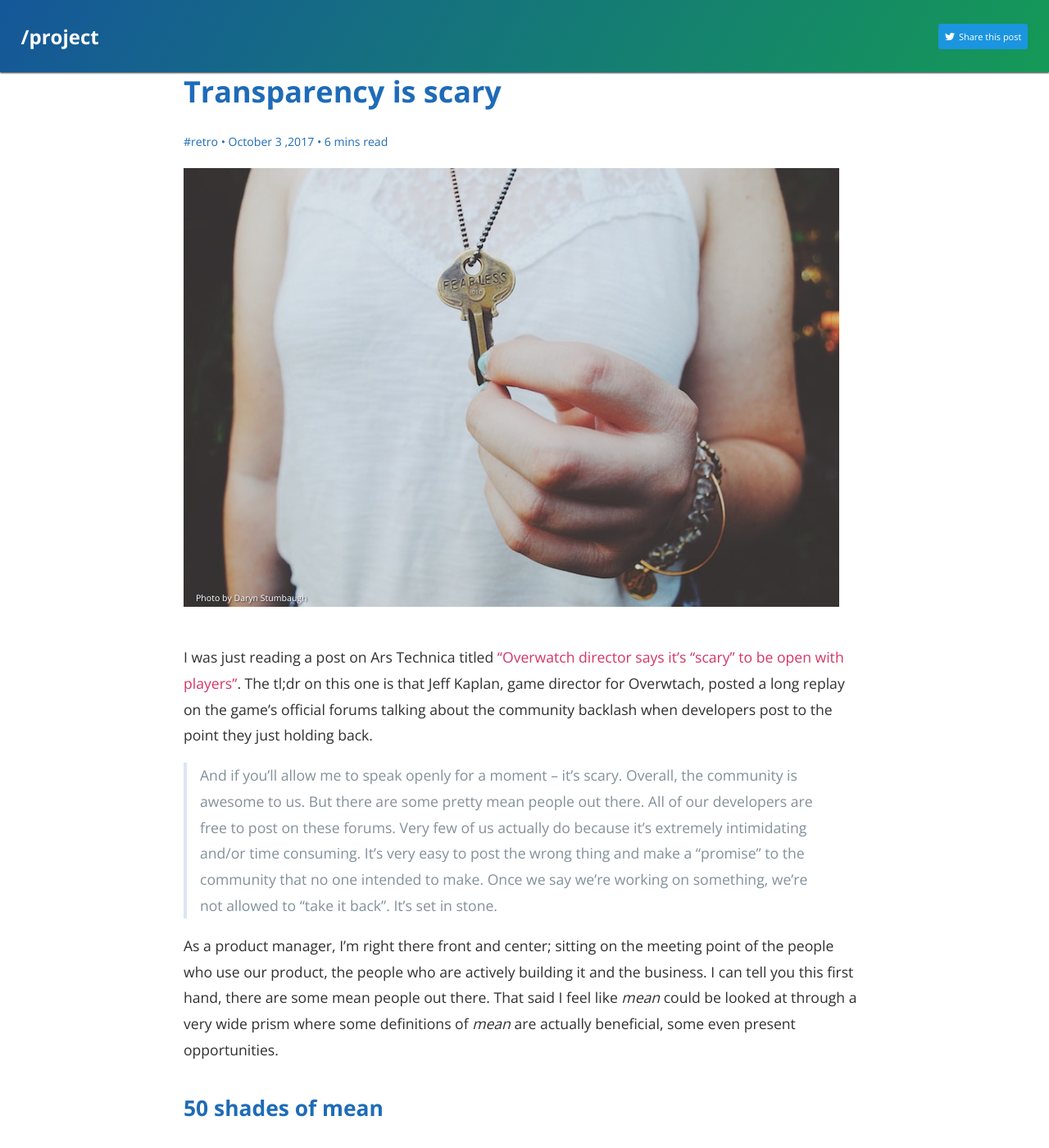
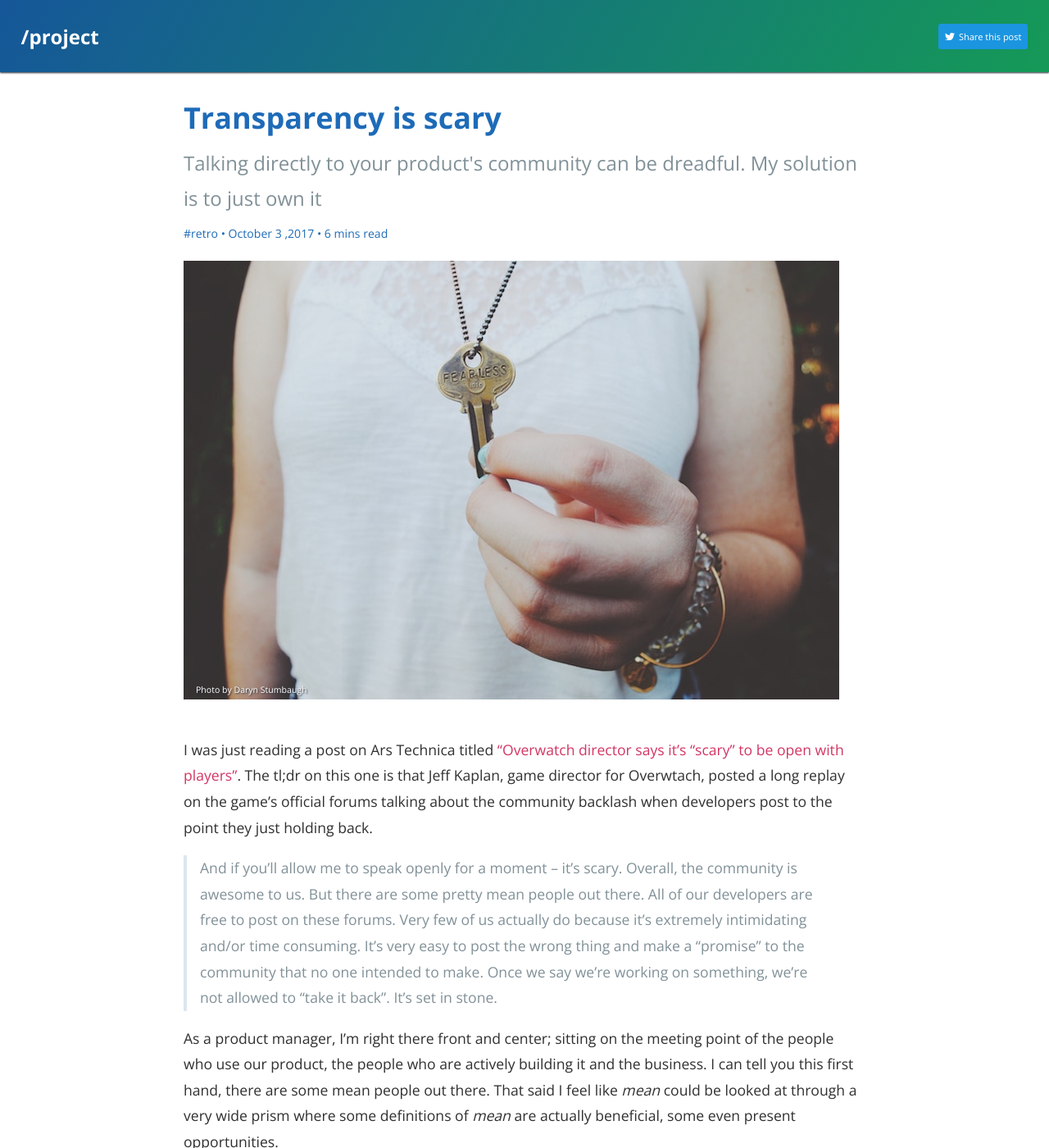
Before and after one commit to omerkaplan/project, a Jekyll site: the page built from _posts/2017-10-03-transparency-is-scary.md, in a window 1280 px wide and 1400 px high. Shown: the whole window at 82% size. Built offline with Jekyll 4.4.1, drawn with Linux system fonts in a browser that asks for light colours; nearby versions of some CDN libraries.

Commit message:
adding subtitiles, fixed bugs on main.js

```diff
--- a/_includes/post_detail.html
+++ b/_includes/post_detail.html
@@ -6,6 +6,7 @@
     <a href="{{ site.baseurl }}{{ post.url }}">{{ post.title }}</a>
 {% endif %}
 </h1>
+<h2 class ="entry-subtitle"> {{post.subtitle}}</h2>
 <div class="post-attribution">#{{ post.categories }} &#8226 {{ post.date | date: "%B %-d ,%Y" }} &#8226 {% assign words = content | number_of_words %}
 {% if words < 360 %}
 1 min read
--- a/_layouts/post.html
+++ b/_layouts/post.html
@@ -11,6 +11,7 @@
 
     <section class="main-content">
     <h1 class="entry-title">{{ page.title }}</h1>
+    <h2 class ="entry-subtitle"> {{page.subtitle}}</h2>
     <div class="post-attribution">#{{ page.categories }} &#8226 {{ page.date | date: "%B %-d ,%Y" }} &#8226 {% assign words = content | number_of_words %}
 {% if words < 360 %}
   1 min read
--- a/_posts/2017-10-03-transparency-is-scary.md
+++ b/_posts/2017-10-03-transparency-is-scary.md
@@ -1,6 +1,7 @@
 ---
 layout: post
 title:  "Transparency is scary"
+subtitle: "Talking directly to your product's community can be dreadful. My solution is to just own it "
 date:   2017-10-03 10:00:00 -0400
 categories: "retro"
 author: "Omer Kaplan"
--- a/_sass/jekyll-theme-cayman.scss
+++ b/_sass/jekyll-theme-cayman.scss
@@ -233,6 +233,7 @@ a {
     h1 {
         color: #1e6bb8;
         font-weight: bold;
+        margin-bottom: 0;
 
         @include large {
           font-size: 2.25rem;
@@ -274,6 +275,24 @@ a {
 
         }
       }
+
+  h2.entry-subtitle {
+     color: $blockquote-text-color;
+     font-weight: normal;
+     font-size: 1.5rem;
+     margin-top: 0;
+     margin-bottom: 1.5rem;
+
+     @include medium {
+       font-size: 1.5rem;
+     }
+
+     @include small {
+       font-size: 1.1rem;
+     }
+
+      }
+
 
   p {
     margin-bottom: 1em;
--- a/js/main.js
+++ b/js/main.js
@@ -9,7 +9,7 @@ $(window).scroll(function() {
       $('.page-header').hide();
       $('.hello-ref').hide();
       $('.page-header-scroll').slideDown('fast');
-      $('.main-content').css('padding-top','80px');
+      $('.main-content').css('padding-top','7rem');
     };
 
 });
```
